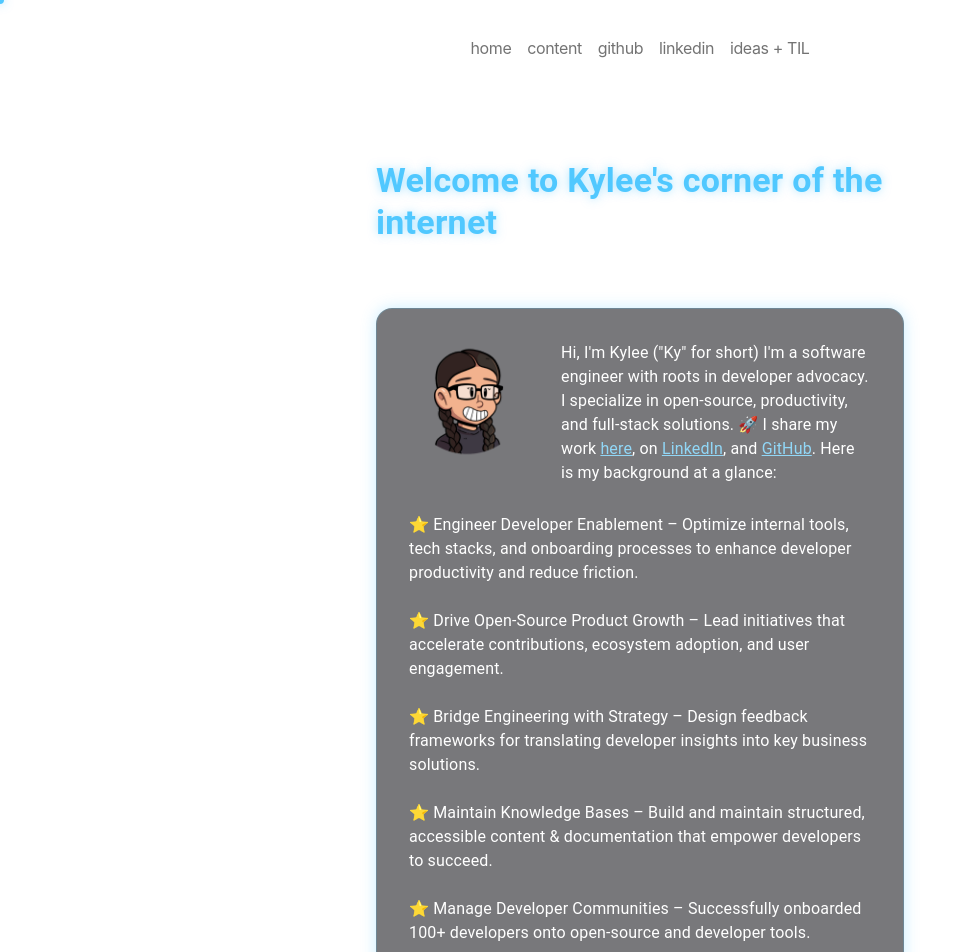
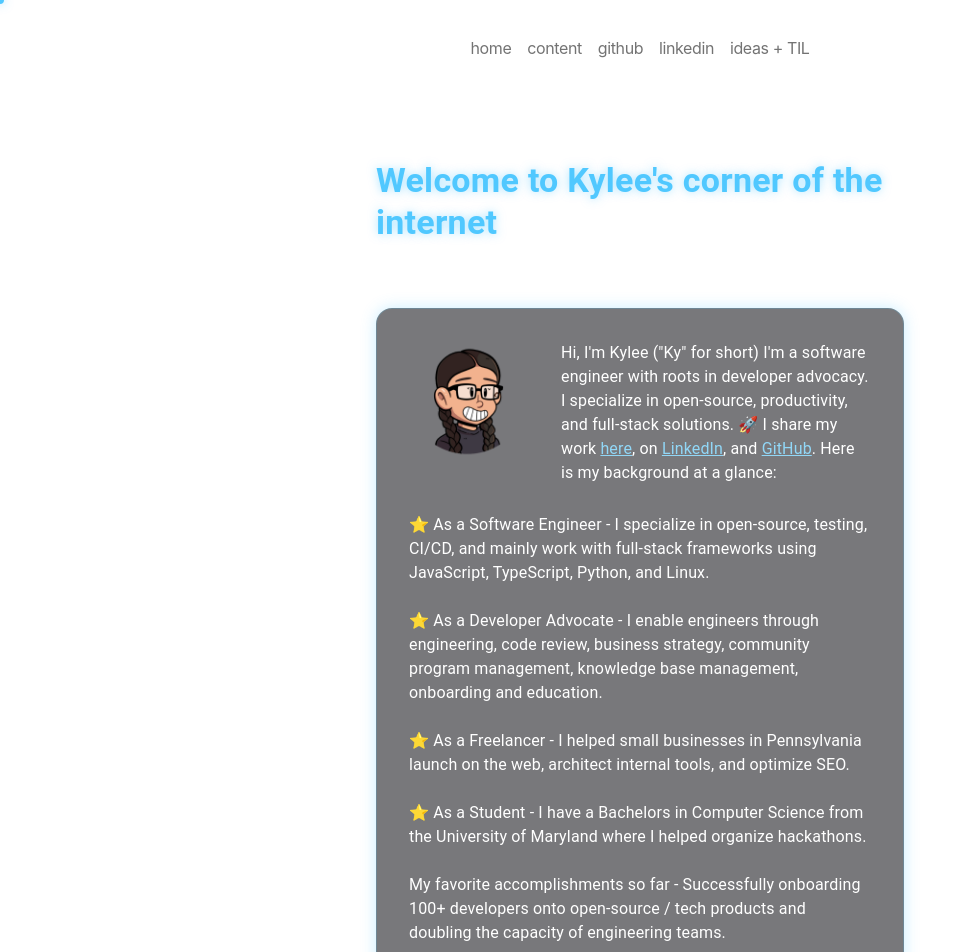
Before and after one commit to kyleecodes/communaltech_nextjs_website, a Next.js app: page / in a window 1280 px wide. Shown: the top 952 px of the page, without its empty margins (0-973 px from the left). Built offline with nearby package versions, Linux system fonts and the light colour scheme.

Commit message:
Content: Update ProfileCard text

```diff
--- a/app/components/ProfileCard.tsx
+++ b/app/components/ProfileCard.tsx
@@ -44,7 +44,7 @@ export default function ProfileCard() {
           sx={{
             position: "relative",
             width: { xs: "100%", sm: 120 },
-            height: { xs: "100%", sm: 120 },
+            height: { xs: 200, sm: 120 },
             borderRadius: 4,
             flexShrink: 0,
             mb: { xs: 3, sm: 0 },
@@ -55,6 +55,7 @@ export default function ProfileCard() {
             src="/images/profile.png"
             alt="Kylee Fields pfp"
             fill
+            sizes="(max-width: 600px) 100vw, 120px"
             style={{ objectFit: "cover" }}
             priority
           />
@@ -66,26 +67,28 @@ export default function ProfileCard() {
         </Box>
       </Box>
 
+
       <List sx={{ color: "#fff", mb: 2 }}>
+
         <ListItem>
-          <ListItemText primary="⭐ Engineer Developer Enablement – Optimize internal tools, tech stacks, and onboarding processes to enhance developer productivity and reduce friction." />
+          <ListItemText primary="⭐ As a Software Engineer - I specialize in open-source, testing, CI/CD, and mainly work with full-stack frameworks using JavaScript, TypeScript, Python, and Linux." />
+        </ListItem>
+        <ListItem>
+          <ListItemText primary="⭐ As a Developer Advocate - I enable engineers through engineering, code review, business strategy, community program management, knowledge base management, onboarding and education." />
         </ListItem>
 
         <ListItem>
-          <ListItemText primary="⭐ Drive Open-Source Product Growth – Lead initiatives that accelerate contributions, ecosystem adoption, and user engagement." />
+          <ListItemText primary="⭐ As a Freelancer - I helped small businesses in Pennsylvania launch on the web, architect internal tools, and optimize SEO." />
         </ListItem>
 
         <ListItem>
-          <ListItemText primary="⭐ Bridge Engineering with Strategy – Design feedback frameworks for translating developer insights into key business solutions." />
+          <ListItemText primary="⭐ As a Student - I have a Bachelors in Computer Science from the University of Maryland where I helped organize hackathons. " />
         </ListItem>
 
         <ListItem>
-          <ListItemText primary="⭐ Maintain Knowledge Bases – Build and maintain structured, accessible content & documentation that empower developers to succeed." />
+          <ListItemText primary="My favorite accomplishments so far - Successfully onboarding 100+ developers onto open-source / tech products and doubling the capacity of engineering teams." />
         </ListItem>
 
-        <ListItem>
-          <ListItemText primary="⭐ Manage Developer Communities – Successfully onboarded 100+ developers onto open-source and developer tools." />
-        </ListItem>
       </List>
     </Paper>
   );
```
